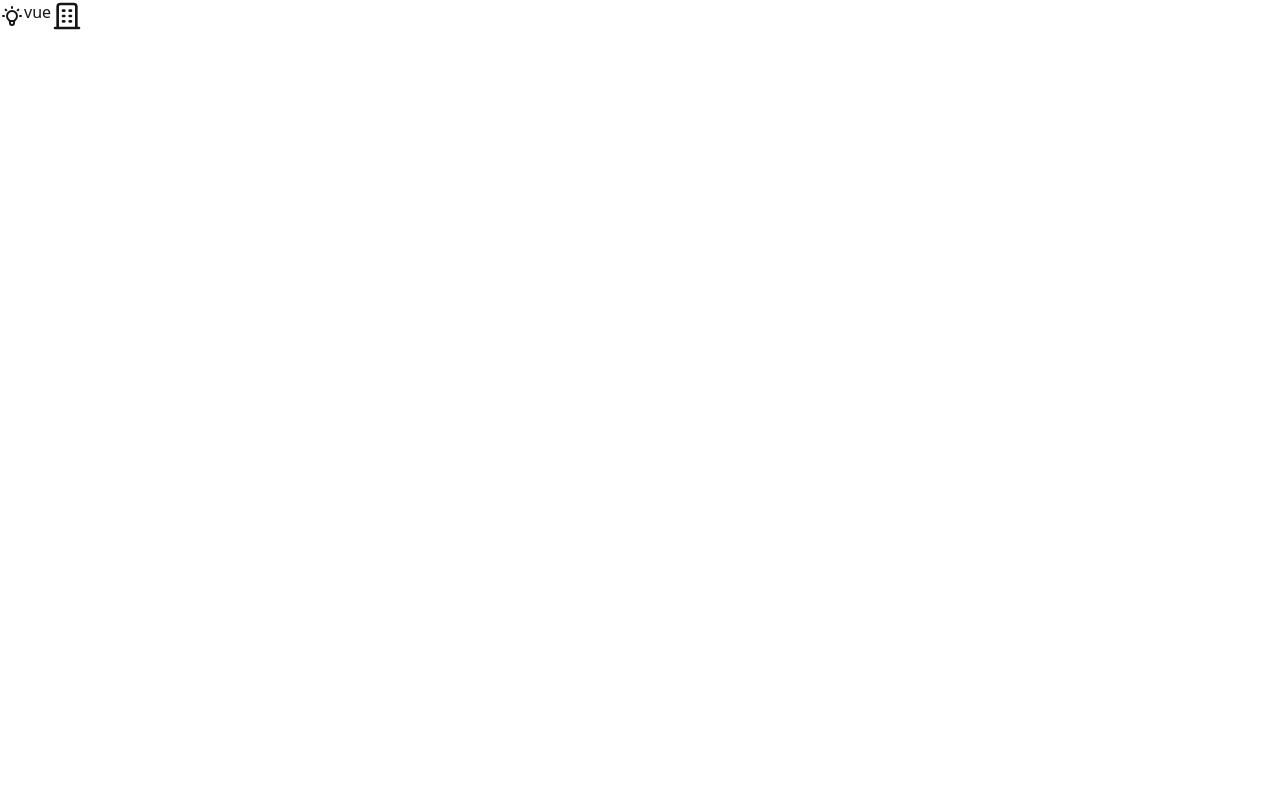
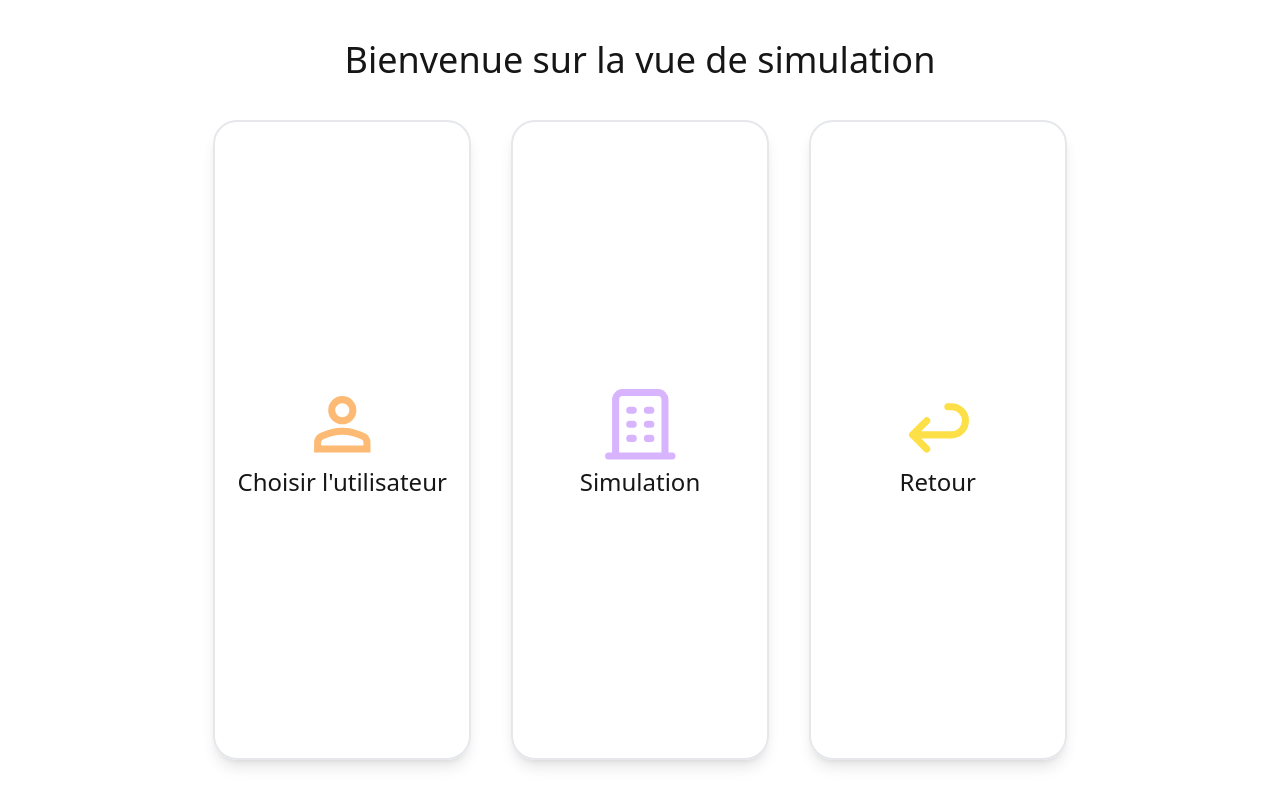
Before and after one commit to Antoine256/go-view, a SvelteKit app: page /TP2/batiments in a window 1280 px wide. Built offline with nearby package versions, Linux system fonts and the light colour scheme.

Commit message:
ajout nav et recherche et user debut

```diff
--- a/src/routes/TP2/batiments/+page.svelte
+++ b/src/routes/TP2/batiments/+page.svelte
@@ -1,21 +1,41 @@
 <script lang="ts">
-    let bulb = `<svg xmlns="http://www.w3.org/2000/svg" width="auto" height="auto" viewBox="0 0 24 24"><path fill="none" stroke="currentColor" stroke-linecap="round" stroke-linejoin="round" stroke-width="2" d="M3 12h1m8-9v1m8 8h1M5.6 5.6l.7.7m12.1-.7l-.7.7M9 16a5 5 0 1 1 6 0a3.5 3.5 0 0 0-1 3a2 2 0 0 1-4 0a3.5 3.5 0 0 0-1-3m.7 1h4.6"/></svg>`
-    let lightBulb = `<svg xmlns="http://www.w3.org/2000/svg" width="auto" height="auto" viewBox="0 0 24 24"><g fill="none" stroke-linecap="round" stroke-linejoin="round" stroke-width="2"><path stroke="currenColor" d="M0 0h24v24H0z"/><path fill="currentColor" d="M4 11a1 1 0 0 1 .117 1.993L4 13H3a1 1 0 0 1-.117-1.993L3 11zm8-9a1 1 0 0 1 .993.883L13 3v1a1 1 0 0 1-1.993.117L11 4V3a1 1 0 0 1 1-1m9 9a1 1 0 0 1 .117 1.993L21 13h-1a1 1 0 0 1-.117-1.993L20 11zM4.893 4.893a1 1 0 0 1 1.32-.083l.094.083l.7.7a1 1 0 0 1-1.32 1.497l-.094-.083l-.7-.7a1 1 0 0 1 0-1.414m12.8 0a1 1 0 0 1 1.497 1.32l-.083.094l-.7.7a1 1 0 0 1-1.497-1.32l.083-.094zM14 18a1 1 0 0 1 1 1a3 3 0 0 1-6 0a1 1 0 0 1 .883-.993L10 18zM12 6a6 6 0 0 1 3.6 10.8a1 1 0 0 1-.471.192L15 17H9a1 1 0 0 1-.6-.2A6 6 0 0 1 12 6"/></g></svg>`
+    import {goto} from "$app/navigation";
+    import {type Link} from "../../../interface/Link";
 
-    let bulbLight = false
-    let bulbColor = "text-black"
 
+    function nav(link: string){
+        goto(link)
+    }
+
+    let links: Link[] = [{
+        link: "/tp2/batiments/user",
+        color: "text-orange-300",
+        icon:`<svg xmlns="http://www.w3.org/2000/svg" width="auto" height="auto" viewBox="0 0 24 24"><path fill="currentColor" d="M12 12q-1.65 0-2.825-1.175T8 8q0-1.65 1.175-2.825T12 4q1.65 0 2.825 1.175T16 8q0 1.65-1.175 2.825T12 12m-8 8v-2.8q0-.85.438-1.562T5.6 14.55q1.55-.775 3.15-1.162T12 13q1.65 0 3.25.388t3.15 1.162q.725.375 1.163 1.088T20 17.2V20zm2-2h12v-.8q0-.275-.137-.5t-.363-.35q-1.35-.675-2.725-1.012T12 15q-1.4 0-2.775.338T6.5 16.35q-.225.125-.363.35T6 17.2zm6-8q.825 0 1.413-.587T14 8q0-.825-.587-1.412T12 6q-.825 0-1.412.588T10 8q0 .825.588 1.413T12 10m0 8"/></svg>`,
+        name: "Choisir l'utilisateur"
+    }, {
+        link: "/tp2/batiments/vue",
+        color: "text-purple-300",
+        icon:`<svg xmlns="http://www.w3.org/2000/svg" width="auto" height="auto" viewBox="0 0 24 24"><path fill="none" stroke="currentColor" stroke-linecap="round" stroke-linejoin="round" stroke-width="2" d="M3 21h18M9 8h1m-1 4h1m-1 4h1m4-8h1m-1 4h1m-1 4h1M5 21V5a2 2 0 0 1 2-2h10a2 2 0 0 1 2 2v16"/></svg>`,
+        name: "Simulation"
+    }, {
+        link:"/tp2",
+        name:"Retour",
+        color: "text-yellow-300",
+        icon:`<svg xmlns="http://www.w3.org/2000/svg" width="auto" height="auto" viewBox="0 0 24 24"><path fill="none" stroke="currentColor" stroke-linecap="round" stroke-linejoin="round" stroke-width="2" d="m9 11l-4 4l4 4m-4-4h11a4 4 0 0 0 0-8h-1"/></svg>`
+    }
+    ]
 </script>
-<div class="flex w-full h-full">
-    <div class="w-6">
-        {#if bulbLight}
-            <div class="{bulbColor}">{@html lightBulb}</div>
-        {:else}
-            {@html bulb}
-        {/if}
+
+<div class="h-screen w-screen flex flex-col items-center justify-center">
+    <div class="flex flex-col items-center p-10">
+        <h1 class="text-4xl">Bienvenue sur la vue de simulation</h1>
     </div>
-    <a href="batiments/vue">vue</a>
-    <div>
-        <svg xmlns="http://www.w3.org/2000/svg" width="32" height="32" viewBox="0 0 24 24"><path fill="none" stroke="currentColor" stroke-linecap="round" stroke-linejoin="round" stroke-width="2" d="M3 21h18M9 8h1m-1 4h1m-1 4h1m4-8h1m-1 4h1m-1 4h1M5 21V5a2 2 0 0 1 2-2h10a2 2 0 0 1 2 2v16"/></svg>
+    <div class="grid grid-cols-3 gap-10 h-full w-2/3 pb-10">
+        {#each links as link}
+            <div class="border-2 shadow-lg rounded-3xl card flex justify-center items-center cursor-pointer" on:click={()=>{nav(link.link)}}>
+                <div class="w-1/3 {link.color}">{@html link.icon}</div>
+                <p class="text-2xl">{link.name}</p>
+            </div>
+        {/each}
     </div>
 </div>
--- a/src/routes/TP2/batiments/BatimentsVue.svelte
+++ /dev/null
@@ -1,8 +0,0 @@
-<script lang="ts">
-    //get list of bâtiments
-
-
-</script>
-<div>
-
-</div>
--- /dev/null
+++ b/src/routes/TP2/batiments/user/+page.svelte
@@ -0,0 +1,16 @@
+<script lang="ts">
+    import {type Intervenant} from "../../../../interface/Intervenant";
+    import {onMount} from "svelte";
+    import IntervenantService from "../../../../service/IntervenantService";
+    import UserCardComponent from "./UserCardComponent.svelte";
+
+    let users: Intervenant[] = [];
+    onMount(async () => {
+        users = await IntervenantService.getAll();
+    })
+</script>
+<div class="h-screen w-screen">
+    {#each users as user}
+        <UserCardComponent user="{user}"/>
+    {/each}
+</div>
--- /dev/null
+++ b/src/routes/TP2/batiments/user/UserCardComponent.svelte
@@ -0,0 +1,10 @@
+<script lang="ts">
+    import {type Intervenant} from "../../../../interface/Intervenant";
+
+    export let user: Intervenant;
+</script>
+<div>
+    {user.lastname}
+    {user.firstname}
+    {user.id}
+</div>
--- a/src/routes/TP2/batiments/vue/+page.svelte
+++ b/src/routes/TP2/batiments/vue/+page.svelte
@@ -3,13 +3,19 @@
     import {onMount} from "svelte";
     import {type Batiment} from "../../../../interface/Batiment";
     import BatimentComponent from "./BatimentComponent.svelte";
+    import {goto} from "$app/navigation";
 
     let batiments: Batiment[] = [];
     let currentBatiment: number = 0;
 
     function resetHumanPosition(): void{
-        (document.getElementById("in")).appendChild(document.getElementById("humanInBatiment"));
-        (document.getElementById("out")).appendChild(document.getElementById("humanOutBatiment"));
+        if(document.getElementById("humanInBatiment")){
+            document.getElementById("in").appendChild(document.getElementById("humanInBatiment"));
+        }
+        if(document.getElementById("humanOutBatiment")){
+            document.getElementById("out").appendChild(document.getElementById("humanOutBatiment"));
+        }
+
     }
 
     function nextBatiment(): void {
@@ -35,7 +41,13 @@
     })
 </script>
 <div class="h-screen w-screen flex items-center">
-    <svg on:click={previousBatiment} class="m-3 left-0 absolute cursor-pointer" xmlns="http://www.w3.org/2000/svg" width="40" height="32" viewBox="0 0 640 512" transform="scale(1,1) scale(-1,1)"><path fill="currentColor" d="M0 48C0 21.5 21.5 0 48 0h288c26.5 0 48 21.5 48 48v184.2c-39.1 32.3-64 81.1-64 135.8c0 49.5 20.4 94.2 53.3 126.2c-8.8 10.9-22.2 17.8-37.3 17.8h-96v-80c0-26.5-21.5-48-48-48s-48 21.5-48 48v80H48c-26.5 0-48-21.5-48-48zm80 176c-8.8 0-16 7.2-16 16v32c0 8.8 7.2 16 16 16h32c8.8 0 16-7.2 16-16v-32c0-8.8-7.2-16-16-16zm80 16v32c0 8.8 7.2 16 16 16h32c8.8 0 16-7.2 16-16v-32c0-8.8-7.2-16-16-16h-32c-8.8 0-16 7.2-16 16m112-16c-8.8 0-16 7.2-16 16v32c0 8.8 7.2 16 16 16h32c8.8 0 16-7.2 16-16v-32c0-8.8-7.2-16-16-16zM64 112v32c0 8.8 7.2 16 16 16h32c8.8 0 16-7.2 16-16v-32c0-8.8-7.2-16-16-16H80c-8.8 0-16 7.2-16 16m112-16c-8.8 0-16 7.2-16 16v32c0 8.8 7.2 16 16 16h32c8.8 0 16-7.2 16-16v-32c0-8.8-7.2-16-16-16zm80 16v32c0 8.8 7.2 16 16 16h32c8.8 0 16-7.2 16-16v-32c0-8.8-7.2-16-16-16h-32c-8.8 0-16 7.2-16 16m96 256a144 144 0 1 1 288 0a144 144 0 1 1-288 0m140.7-67.3c-6.2 6.2-6.2 16.4 0 22.6l28.7 28.7H432c-8.8 0-16 7.2-16 16s7.2 16 16 16h89.4l-28.7 28.7c-6.2 6.2-6.2 16.4 0 22.6s16.4 6.2 22.6 0l56-56c6.2-6.2 6.2-16.4 0-22.6l-56-56c-6.2-6.2-16.4-6.2-22.6 0"/></svg>
+    <div class="h-16 flex w-fit absolute top-0 justify-start items-center cursor-pointer" on:click={()=>{goto("./")}}>
+        <div class="h-10 w-10 mx-5">
+            <svg xmlns="http://www.w3.org/2000/svg" width="auto" height="auto" viewBox="0 0 24 24"><path fill="none" stroke="currentColor" stroke-linecap="round" stroke-linejoin="round" stroke-width="2" d="M5 12h14M5 12l6 6m-6-6l6-6"/></svg>
+        </div>
+        Retour
+    </div>
+    <svg on:click={previousBatiment} class="m-3 left-0 absolute cursor-pointer hover:text-indigo-300 transition-all ease-in-out" xmlns="http://www.w3.org/2000/svg" width="40" height="32" viewBox="0 0 640 512" transform="scale(1,1) scale(-1,1)"><path fill="currentColor" d="M0 48C0 21.5 21.5 0 48 0h288c26.5 0 48 21.5 48 48v184.2c-39.1 32.3-64 81.1-64 135.8c0 49.5 20.4 94.2 53.3 126.2c-8.8 10.9-22.2 17.8-37.3 17.8h-96v-80c0-26.5-21.5-48-48-48s-48 21.5-48 48v80H48c-26.5 0-48-21.5-48-48zm80 176c-8.8 0-16 7.2-16 16v32c0 8.8 7.2 16 16 16h32c8.8 0 16-7.2 16-16v-32c0-8.8-7.2-16-16-16zm80 16v32c0 8.8 7.2 16 16 16h32c8.8 0 16-7.2 16-16v-32c0-8.8-7.2-16-16-16h-32c-8.8 0-16 7.2-16 16m112-16c-8.8 0-16 7.2-16 16v32c0 8.8 7.2 16 16 16h32c8.8 0 16-7.2 16-16v-32c0-8.8-7.2-16-16-16zM64 112v32c0 8.8 7.2 16 16 16h32c8.8 0 16-7.2 16-16v-32c0-8.8-7.2-16-16-16H80c-8.8 0-16 7.2-16 16m112-16c-8.8 0-16 7.2-16 16v32c0 8.8 7.2 16 16 16h32c8.8 0 16-7.2 16-16v-32c0-8.8-7.2-16-16-16zm80 16v32c0 8.8 7.2 16 16 16h32c8.8 0 16-7.2 16-16v-32c0-8.8-7.2-16-16-16h-32c-8.8 0-16 7.2-16 16m96 256a144 144 0 1 1 288 0a144 144 0 1 1-288 0m140.7-67.3c-6.2 6.2-6.2 16.4 0 22.6l28.7 28.7H432c-8.8 0-16 7.2-16 16s7.2 16 16 16h89.4l-28.7 28.7c-6.2 6.2-6.2 16.4 0 22.6s16.4 6.2 22.6 0l56-56c6.2-6.2 6.2-16.4 0-22.6l-56-56c-6.2-6.2-16.4-6.2-22.6 0"/></svg>
     <BatimentComponent batiment="{batiments[currentBatiment]}"/>
-    <svg on:click={nextBatiment} class="m-3 right-0 absolute cursor-pointer" xmlns="http://www.w3.org/2000/svg" width="40" height="32" viewBox="0 0 640 512"><path fill="currentColor" d="M0 48C0 21.5 21.5 0 48 0h288c26.5 0 48 21.5 48 48v184.2c-39.1 32.3-64 81.1-64 135.8c0 49.5 20.4 94.2 53.3 126.2c-8.8 10.9-22.2 17.8-37.3 17.8h-96v-80c0-26.5-21.5-48-48-48s-48 21.5-48 48v80H48c-26.5 0-48-21.5-48-48zm80 176c-8.8 0-16 7.2-16 16v32c0 8.8 7.2 16 16 16h32c8.8 0 16-7.2 16-16v-32c0-8.8-7.2-16-16-16zm80 16v32c0 8.8 7.2 16 16 16h32c8.8 0 16-7.2 16-16v-32c0-8.8-7.2-16-16-16h-32c-8.8 0-16 7.2-16 16m112-16c-8.8 0-16 7.2-16 16v32c0 8.8 7.2 16 16 16h32c8.8 0 16-7.2 16-16v-32c0-8.8-7.2-16-16-16zM64 112v32c0 8.8 7.2 16 16 16h32c8.8 0 16-7.2 16-16v-32c0-8.8-7.2-16-16-16H80c-8.8 0-16 7.2-16 16m112-16c-8.8 0-16 7.2-16 16v32c0 8.8 7.2 16 16 16h32c8.8 0 16-7.2 16-16v-32c0-8.8-7.2-16-16-16zm80 16v32c0 8.8 7.2 16 16 16h32c8.8 0 16-7.2 16-16v-32c0-8.8-7.2-16-16-16h-32c-8.8 0-16 7.2-16 16m96 256a144 144 0 1 1 288 0a144 144 0 1 1-288 0m140.7-67.3c-6.2 6.2-6.2 16.4 0 22.6l28.7 28.7H432c-8.8 0-16 7.2-16 16s7.2 16 16 16h89.4l-28.7 28.7c-6.2 6.2-6.2 16.4 0 22.6s16.4 6.2 22.6 0l56-56c6.2-6.2 6.2-16.4 0-22.6l-56-56c-6.2-6.2-16.4-6.2-22.6 0"/></svg>
+    <svg on:click={nextBatiment} class="m-3 right-0 absolute cursor-pointer hover:text-indigo-300 transition-all ease-in-out" xmlns="http://www.w3.org/2000/svg" width="40" height="32" viewBox="0 0 640 512"><path fill="currentColor" d="M0 48C0 21.5 21.5 0 48 0h288c26.5 0 48 21.5 48 48v184.2c-39.1 32.3-64 81.1-64 135.8c0 49.5 20.4 94.2 53.3 126.2c-8.8 10.9-22.2 17.8-37.3 17.8h-96v-80c0-26.5-21.5-48-48-48s-48 21.5-48 48v80H48c-26.5 0-48-21.5-48-48zm80 176c-8.8 0-16 7.2-16 16v32c0 8.8 7.2 16 16 16h32c8.8 0 16-7.2 16-16v-32c0-8.8-7.2-16-16-16zm80 16v32c0 8.8 7.2 16 16 16h32c8.8 0 16-7.2 16-16v-32c0-8.8-7.2-16-16-16h-32c-8.8 0-16 7.2-16 16m112-16c-8.8 0-16 7.2-16 16v32c0 8.8 7.2 16 16 16h32c8.8 0 16-7.2 16-16v-32c0-8.8-7.2-16-16-16zM64 112v32c0 8.8 7.2 16 16 16h32c8.8 0 16-7.2 16-16v-32c0-8.8-7.2-16-16-16H80c-8.8 0-16 7.2-16 16m112-16c-8.8 0-16 7.2-16 16v32c0 8.8 7.2 16 16 16h32c8.8 0 16-7.2 16-16v-32c0-8.8-7.2-16-16-16zm80 16v32c0 8.8 7.2 16 16 16h32c8.8 0 16-7.2 16-16v-32c0-8.8-7.2-16-16-16h-32c-8.8 0-16 7.2-16 16m96 256a144 144 0 1 1 288 0a144 144 0 1 1-288 0m140.7-67.3c-6.2 6.2-6.2 16.4 0 22.6l28.7 28.7H432c-8.8 0-16 7.2-16 16s7.2 16 16 16h89.4l-28.7 28.7c-6.2 6.2-6.2 16.4 0 22.6s16.4 6.2 22.6 0l56-56c6.2-6.2 6.2-16.4 0-22.6l-56-56c-6.2-6.2-16.4-6.2-22.6 0"/></svg>
 </div>
--- a/src/routes/TP2/batiments/vue/BatimentComponent.svelte
+++ b/src/routes/TP2/batiments/vue/BatimentComponent.svelte
@@ -10,7 +10,7 @@
     let closeDoor = `<svg class="h-24 w-24" xmlns="http://www.w3.org/2000/svg" width="auto" height="auto" viewBox="0 0 24 24"><path fill="currentColor" d="M3 21v-2h2V5q0-.825.588-1.412T7 3h10q.825 0 1.413.588T19 5v14h2v2zm14-2V5H7v14zm-3-6q.425 0 .713-.288T15 12q0-.425-.288-.712T14 11q-.425 0-.712.288T13 12q0 .425.288.713T14 13M7 5v14z"/></svg>`;
 
     let badgeScanned = false
-    let isInside = true;
+    let isInside = false;
 
     //let doors: Door[] = [];
 
```
